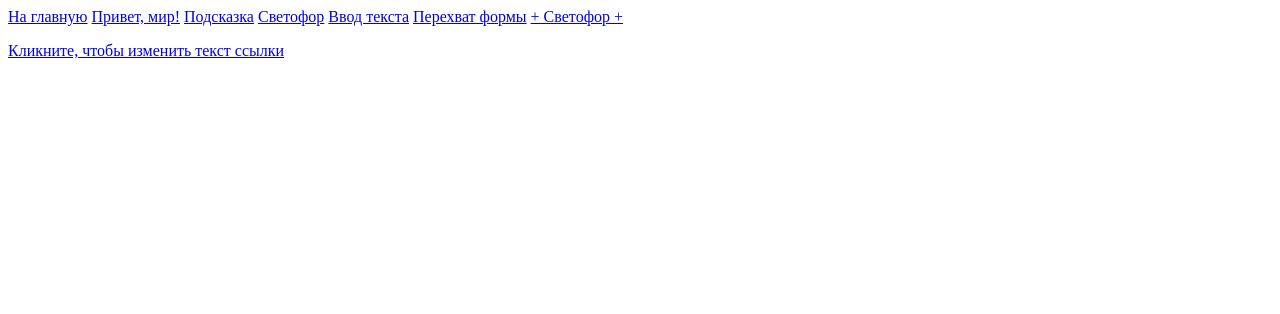
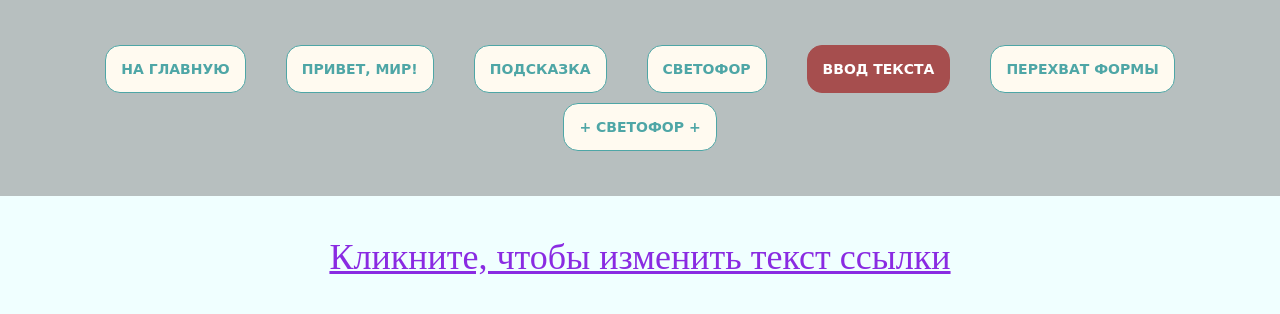
Before and after one commit to Daria-pro12/mod_start_JS, a plain HTML site: page task4/task4.html in a window 1280 px wide. Drawn offline with Linux system fonts and the light colour scheme; the site is published under a folder, as on GitHub Pages, so addresses that start at the root find nothing.

Commit message:
fix links

```diff
--- a/task4/task4.html
+++ b/task4/task4.html
@@ -4,23 +4,23 @@
     <meta charset="UTF-8">
     <meta http-equiv="X-UA-Compatible" content="IE=edge">
     <meta name="viewport" content="width=device-width, initial-scale=1.0">
-    <link rel="stylesheet" href="/style.css">
+    <link rel="stylesheet" href="../style.css">
     <title>Ввод текста</title>
   </head>
   <body>
     <header>
       <nav class="nav_tasks">
-        <a href="/index.html">На главную</a>
-        <a href="/task1/task1.html">Привет, мир!</a>
-        <a href="/task2/task2.html">Подсказка</a>
-        <a href="/task3/task3.html">Светофор</a>
-        <a href="/task4/task4.html" class="active">Ввод текста</a>
-        <a href="/task5/task5.html">Перехват формы</a>
-        <a href="/task6/task6.html">+ Светофор +</a>
+        <a href="../index.html">На главную</a>
+        <a href="../task1/task1.html">Привет, мир!</a>
+        <a href="../task2/task2.html">Подсказка</a>
+        <a href="../task3/task3.html">Светофор</a>
+        <a href="#" class="active">Ввод текста</a>
+        <a href="../task5/task5.html">Перехват формы</a>
+        <a href="../task6/task6.html">+ Светофор +</a>
       </nav>
     </header>
     <main>
-       <p><a href="/index.html" class="userText">Кликните, чтобы изменить текст ссылки</a></p>
+       <p><a href="../index.html" class="userText">Кликните, чтобы изменить текст ссылки</a></p>
     </main>
     <script src="script.js"></script>
   </body>
```
Also changed, not shown: task1/task1.html (+8 -8 lines), task2/task2.html (+8 -8 lines), task3/task3.html (+8 -8 lines), task5/task5.html (+8 -8 lines).
